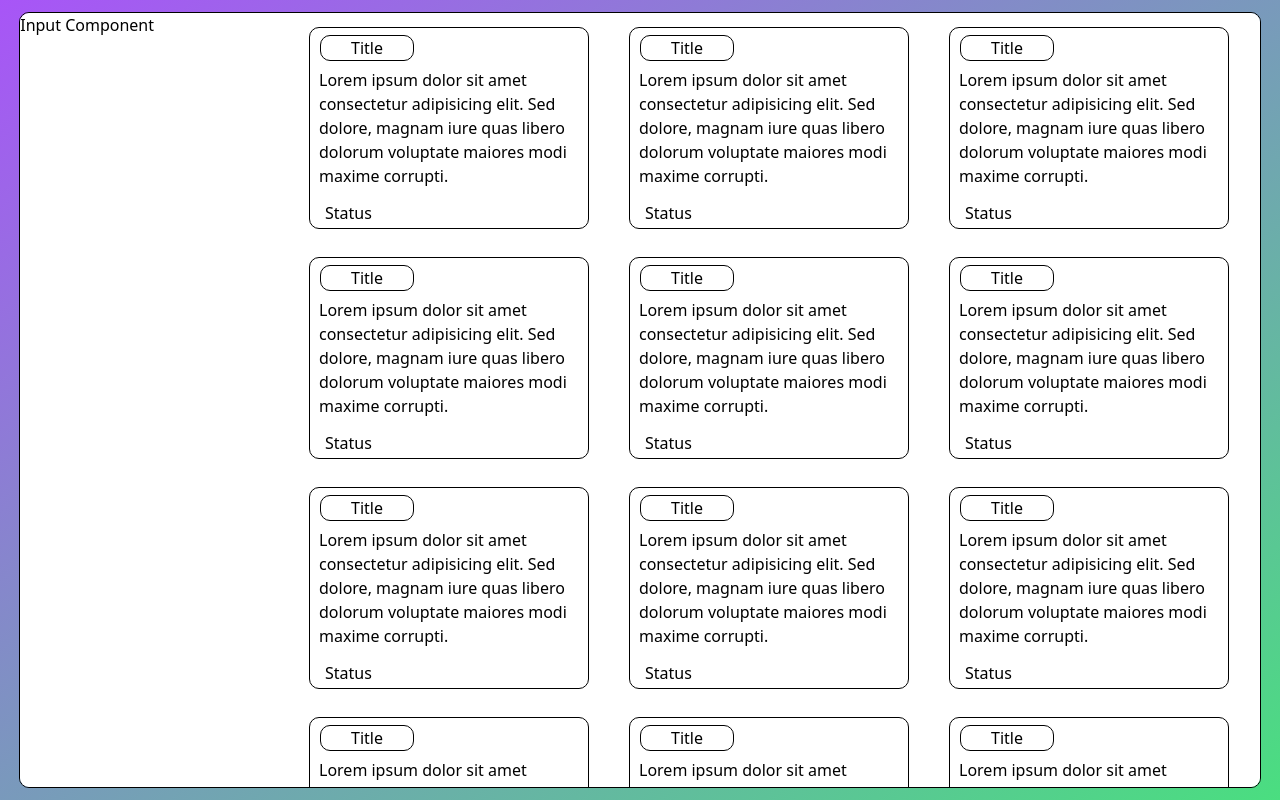
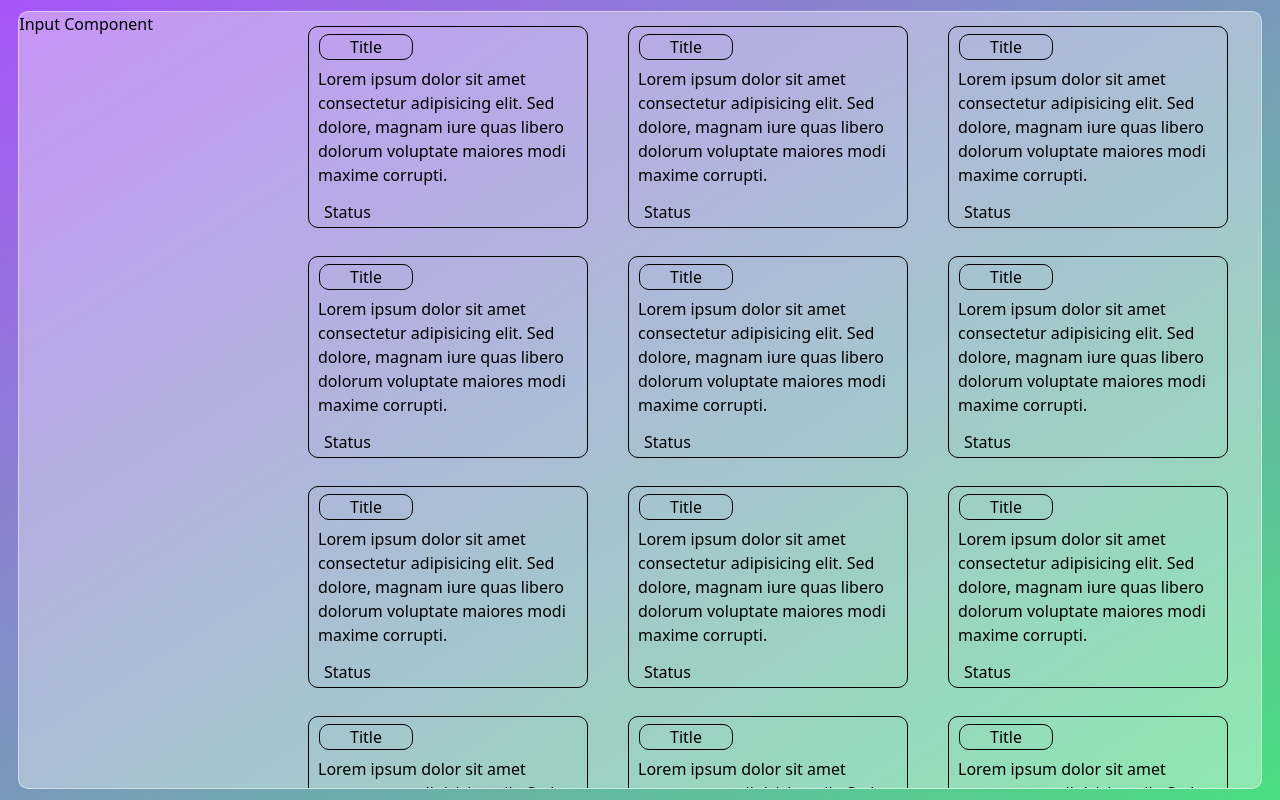
Before and after one commit to Fourthhy/appdev1-task-manager, a React (Vite) app: page / in a window 1280 px wide. Built offline with nearby package versions, Linux system fonts and the light colour scheme.

Commit message:
Created Borders for the app.jsx

```diff
--- a/src/App.jsx
+++ b/src/App.jsx
@@ -7,7 +7,8 @@ function App() {
 
   return (
     <div class="h-screen w-screen flex justify-center items-center bg-gradient-to-br from-purple-500 to-green-400 h-screen w-screen">
-      <div class="border-[1px] border-black h-[97vh] w-[97vw] relative overflow-y-auto overflow-x-hidden bg-white rounded-[10px]">
+    <div class="bg-[#ffffff5d] rounded-[10px] border-[1px] border-[#ffffff75] ">
+      <div class="h-[97vh] w-[97vw] relative overflow-y-auto overflow-x-hidden ">
         <div class="grid grid-cols-[21vw,75vw]">
           Input Component
           <div class="grid grid-cols-[repeat(3,25vw)] grid-rows-auto">
@@ -26,6 +27,8 @@ function App() {
           </div>
         </div>
       </div>
+    </div>
+
 
     </div>
   )
```
